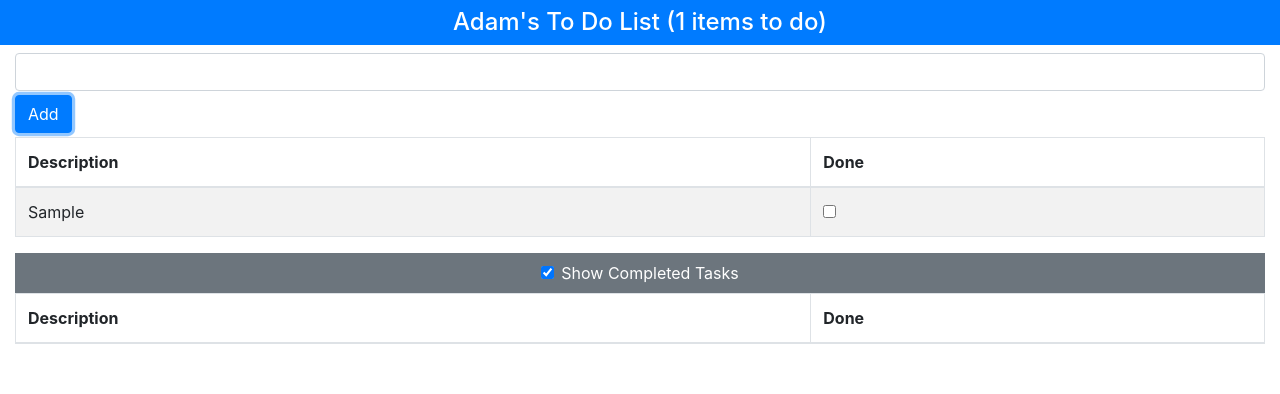
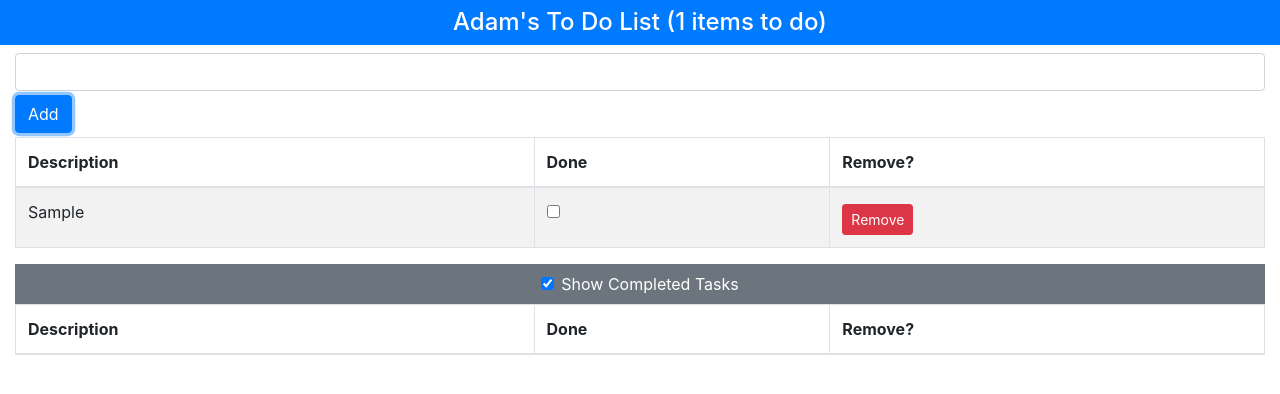
Before and after one commit to taywils/react-hooks-todo-example, a React (Create React App) app: page / in a window 1280 px wide. Both pictures are taken after typing "Sample" into the empty fields and a click on the button "Add". Shown: the top 394 px of the page. Built offline with nearby package versions, Linux system fonts and the light colour scheme.

Commit message:
Add Remove Button

```diff
--- a/src/App.js
+++ b/src/App.js
@@ -37,6 +37,9 @@ const App = () => {
     }
   };
 
+  const deleteTodo = todo =>
+    setTodoItems(todoItems.filter(item => item.action !== todo.action));
+
   const toggleTodo = todo =>
     setTodoItems(
       todoItems.map(item =>
@@ -48,7 +51,12 @@ const App = () => {
     todoItems
       .filter(item => item.done === doneValue)
       .map(item => (
-        <TodoRow key={item.action} item={item} callback={toggleTodo} />
+        <TodoRow
+          key={item.action}
+          item={item}
+          onToggle={toggleTodo}
+          onClick={deleteTodo}
+        />
       ));
 
   const finishedTodoRows = () => todoTableRows(true);
@@ -64,6 +72,7 @@ const App = () => {
             <tr>
               <th>Description</th>
               <th>Done</th>
+              <th>Remove?</th>
             </tr>
           </thead>
           <tbody>{incompleteTodoRows()}</tbody>
@@ -82,6 +91,7 @@ const App = () => {
               <tr>
                 <th>Description</th>
                 <th>Done</th>
+                <th>Remove?</th>
               </tr>
             </thead>
             <tbody>{finishedTodoRows()}</tbody>
--- a/src/TodoRow.js
+++ b/src/TodoRow.js
@@ -7,8 +7,16 @@ export default props => (
       <input
         type="checkbox"
         checked={props.item.done}
-        onChange={() => props.callback(props.item)}
+        onChange={() => props.onToggle(props.item)}
       />
+    </td>
+    <td>
+      <button
+        className="btn btn-sm btn-danger mt-1"
+        onClick={() => props.onClick(props.item)}
+      >
+        Remove
+      </button>
     </td>
   </tr>
 );
```
